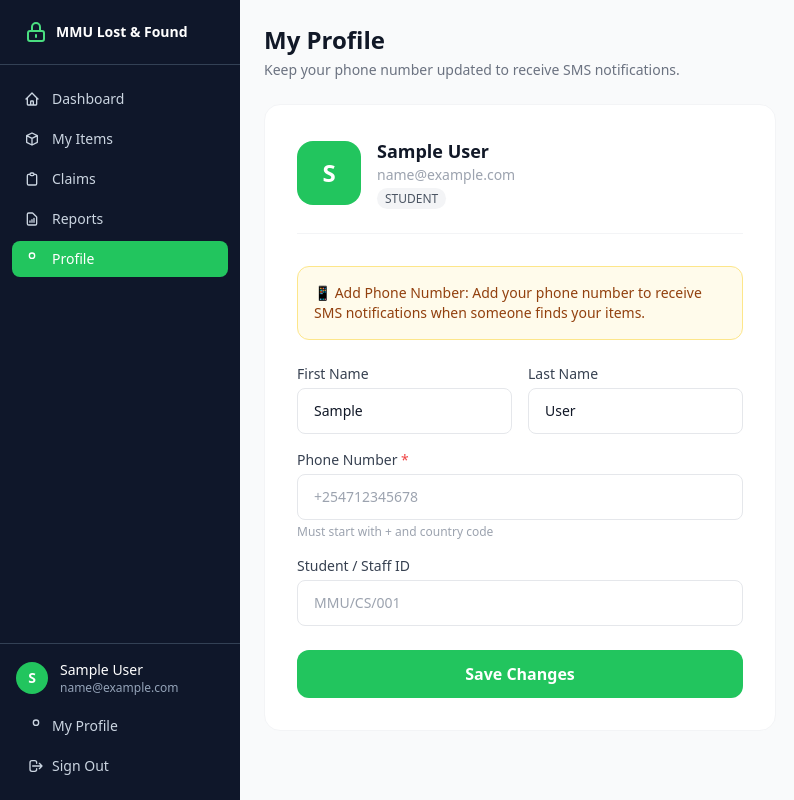
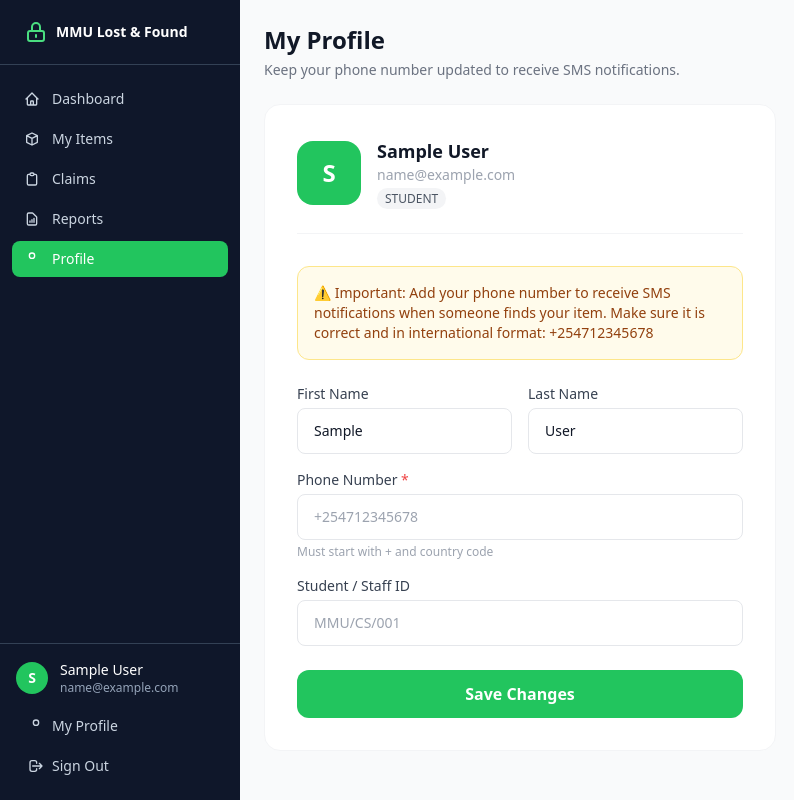
Before and after one commit to waw3sh/mmu-lost-and-found, a Django app: page /accounts/profile/ in a window 1280 px wide. Shown: the whole page, without its empty margins (0-794 px from the left). Run offline with Django 5.2, Linux system fonts and the light colour scheme; the visitor is signed in with stand-in values (Sample User, id 1); some libraries are stand-ins or nearby versions.

Commit message:
Remove welcome SMS feature - revert to stable version

```diff
--- a/accounts/models.py
+++ b/accounts/models.py
@@ -10,7 +10,6 @@ class User(AbstractUser):
     phone = models.CharField(max_length=15, blank=True, null=True)
     student_id = models.CharField(max_length=20, blank=True, null=True)
     role = models.CharField(max_length=10, choices=ROLE_CHOICES, default='STUDENT')
-    phone_verified = models.BooleanField(default=False)
 
     def __str__(self):
         return f"{self.get_full_name()} ({self.email})"
--- a/accounts/views.py
+++ b/accounts/views.py
@@ -26,11 +26,6 @@ def profile_view(request):
 
         messages.success(request, 'Profile updated successfully!')
         return redirect('/accounts/profile/')
-
-    # Check if user just added phone number
-    phone_just_added = not request.user.phone_verified and request.user.phone
-    if phone_just_added:
-        messages.info(request, '📱 Thank you for adding your phone number! You will now receive SMS notifications for found items.')
 
     return render(request, 'accounts/profile.html')
 
@@ -64,18 +59,6 @@ def register_view(request):
             student_id=student_id,
         )
 
-        # Send welcome SMS if phone number provided
-        if phone:
-            try:
-                from notifications.services import send_sms
-                welcome_message = f"Welcome to MMU Lost & Found, {first_name}! Your account has been created successfully. You can now register and track your lost items."
-                send_sms(phone, welcome_message)
-            except Exception as e:
-                # Log error but don't fail registration
-                import logging
-                logger = logging.getLogger(__name__)
-                logger.error(f"Welcome SMS failed: {str(e)}")
-
         login(request, user, backend='django.contrib.auth.backends.ModelBackend')
         messages.success(request, f'Welcome, {first_name}! Your account has been created.')
         return redirect('/dashboard/')
--- a/templates/accounts/profile.html
+++ b/templates/accounts/profile.html
@@ -35,25 +35,20 @@
         </div>
 
         <!-- Important notice -->
-        {% if not request.user.phone_verified and request.user.phone %}
+        {% if not request.user.phone %}
+        <div class="bg-amber-50 border border-amber-200 rounded-xl p-4 mb-6">
+            <p class="text-amber-800 text-sm">
+                <span class="font-medium">⚠️ Important:</span>
+                Add your phone number to receive SMS notifications when
+                someone finds your item. Make sure it is correct and
+                in international format: +254712345678
+            </p>
+        </div>
+        {% else %}
         <div class="bg-green-50 border border-green-200 rounded-xl p-4 mb-6">
             <p class="text-green-800 text-sm">
                 <span class="font-medium">✅ Phone Number Added:</span>
                 Thank you for adding your phone number! You will now receive SMS notifications when your items are found.
-            </p>
-        </div>
-        {% elif not request.user.phone %}
-        <div class="bg-amber-50 border border-amber-200 rounded-xl p-4 mb-6">
-            <p class="text-amber-800 text-sm">
-                <span class="font-medium">📱 Add Phone Number:</span>
-                Add your phone number to receive SMS notifications when someone finds your items.
-            </p>
-        </div>
-        {% else %}
-        <div class="bg-blue-50 border border-blue-200 rounded-xl p-4 mb-6">
-            <p class="text-blue-800 text-sm">
-                <span class="font-medium">🔔 Phone Verified:</span>
-                Your phone number is verified and active for SMS notifications.
             </p>
         </div>
         {% endif %}
```
Also changed, not shown: test_auth.py (added, +56 -0 lines), accounts/migrations/0003_remove_phone_verification.py (added).
